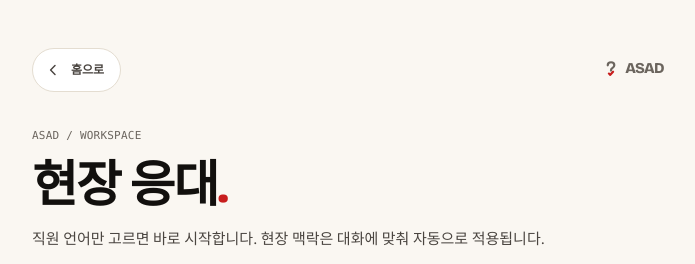
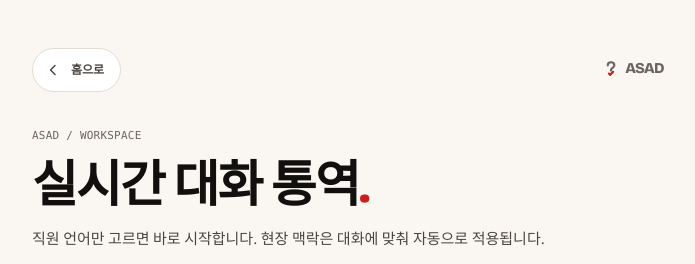
Before and after one commit to club-paradiso/asad, a Next.js app: page /counter in a window 1280 px wide. Shown: the top 264 px of the page, without its empty margins (292-987 px from the left). Built offline with nearby package versions, Linux system fonts and the light colour scheme; no server answers.

Commit message:
copy(counter): make staff UI labels plain and consistent

```diff
--- a/src/features/counter/CounterHostScreen.tsx
+++ b/src/features/counter/CounterHostScreen.tsx
@@ -110,7 +110,7 @@ export function CounterHostScreen() {
         return;
       }
       if (!response.ok || !data.session || !data.participantToken) {
-        setStartError("현장응대를 시작할 수 없습니다. 잠시 후 다시 시도해 주세요.");
+        setStartError("대화 통역을 시작할 수 없습니다. 잠시 후 다시 시도해 주세요.");
         return;
       }
       setNeedsAccessKey(false);
@@ -307,7 +307,7 @@ function HostHeader({
     >
       <div className="min-w-0">
         <p className="truncate text-sm font-semibold text-[var(--fg)]">
-          {deskLabel || "현장 응대"}
+          {deskLabel || "실시간 대화 통역"}
         </p>
         <p className="truncate text-xs text-[var(--fg-dim)]">
           <span className="font-mono">{formatCode(code)}</span>
@@ -542,7 +542,7 @@ function SetupScreen({
         />
 
         <section className="rounded-2xl border border-[var(--line)] bg-[var(--bg-raised)] p-5">
-          <p className="text-lg font-semibold text-[var(--fg)]">{deskLabel || "현장 응대"}</p>
+          <p className="text-lg font-semibold text-[var(--fg)]">{deskLabel || "실시간 대화 통역"}</p>
           <p className="mt-1 text-sm text-[var(--fg-muted)]">
             {language?.ko ?? hostLang} · {language?.endonym ?? hostLang}
           </p>
@@ -592,7 +592,7 @@ function SetupScreen({
     <div data-surface="launcher" className="min-h-[100dvh] w-full">
     <div className="mx-auto flex min-h-[100dvh] w-full max-w-2xl flex-col gap-7 px-5 py-8 sm:py-12">
       <PageHeader
-        title="현장 응대"
+        title="실시간 대화 통역"
         detail="직원 언어만 고르면 바로 시작합니다. 현장 맥락은 대화에 맞춰 자동으로 적용됩니다."
       />
 
```
